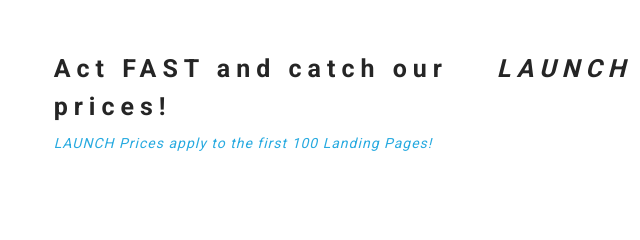
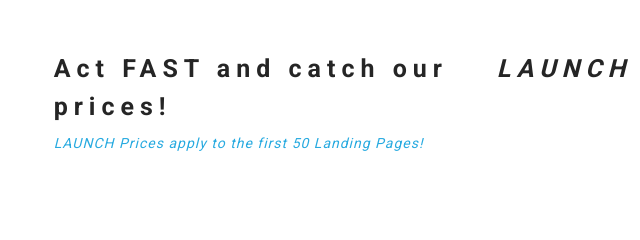
Before and after one commit to a-espinoza/fpvLandingPages, a plain HTML site: page index.html in a window 1280 px wide. Shown: the part 1940-2180 px from the top of the page, 208-848 px from the left. Drawn offline with Linux system fonts and the light colour scheme.

Commit message:
100 to 50

```diff
--- a/index.html
+++ b/index.html
@@ -265,7 +265,7 @@
         <div class="mbr-header mbr-header--wysiwyg row">
             <div class="col-sm-8 col-sm-offset-2">
                 <h3 class="mbr-header__text">Act FAST and catch our &nbsp; &nbsp;<em>LAUNCH</em> SALE prices!<br></h3>
-                <p class="mbr-header__subtext">LAUNCH Prices apply to the first 100 Landing Pages!</p>
+                <p class="mbr-header__subtext">LAUNCH Prices apply to the first 50 Landing Pages!</p>
             </div>
         </div>
     </div>
```
